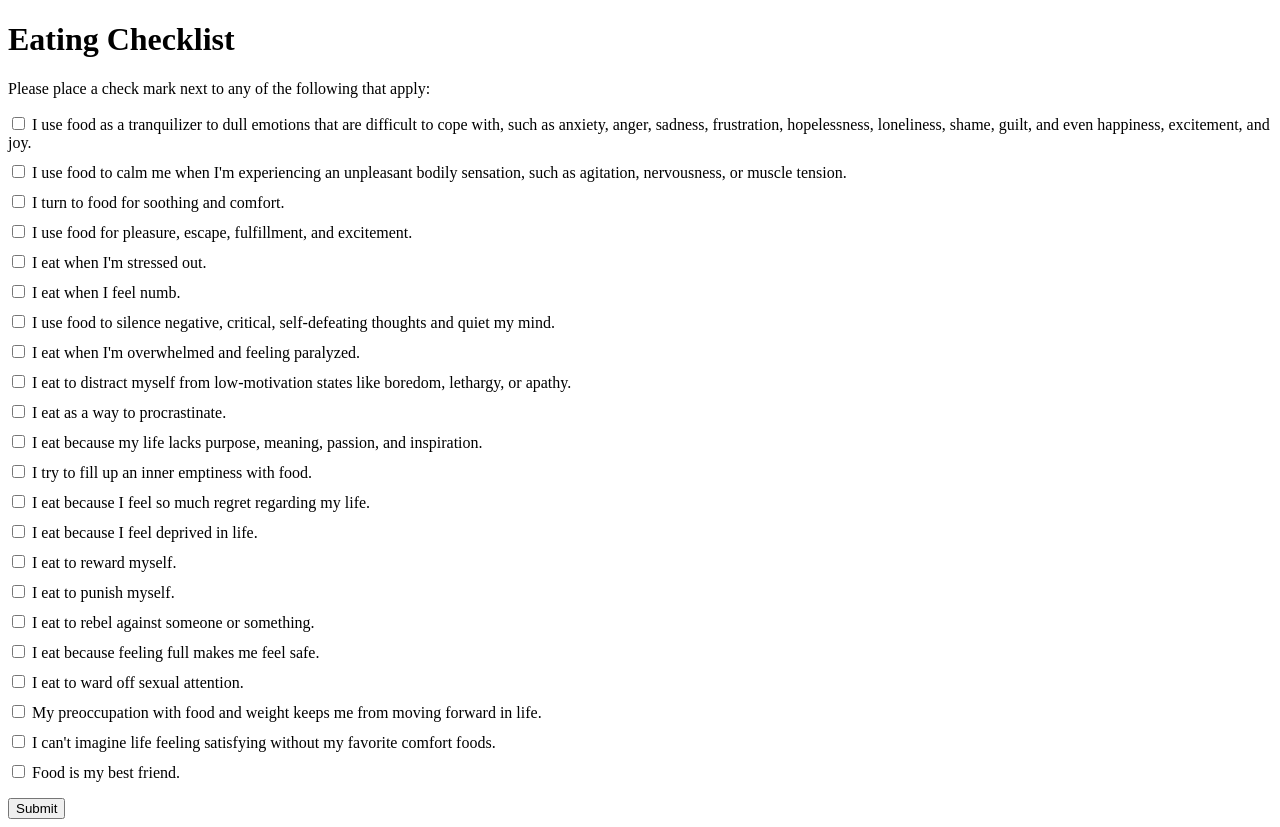
After one commit to bebekim/replit-ao, a Flask app: page /emotional-eating-checklist in a window 1280 px wide. The commit adds this page. Run offline with Flask 3, Linux system fonts and the light colour scheme.

Commit message:
Once boxes in emotional checklist is selected, they are summarised

```diff
--- a/main.py
+++ b/main.py
@@ -157,7 +157,10 @@ def store():
     issue = request.form['issue']
     name = request.form['name']
     session['name'] = name
-    if issue == 'drugs':
+
+    if issue == 'eating':
+        return redirect(url_for('emotional_eating_checklist'))
+    elif issue == 'drugs':
         return redirect(url_for('dudit'))
     elif issue == 'alcohol':
         return redirect(url_for('audit'))
@@ -165,15 +168,57 @@ def store():
         return f"<h1>Thank you, {name}. Your issue ({issue}) has been noted.</h1>"
 
 
-def save_responses(filename, data):
-    try:
-        filepath = os.path.join('data/client', filename)
-        with open(filepath, 'a') as file:
-            json.dump(data, file)
-            file.write('\n')
-    except Exception as e:
-        logging.error("Error saving responses: %s", e)
-        raise
+@app.route('/emotional-eating-checklist', methods=['GET', 'POST'])
+def emotional_eating_checklist():
+    if request.method == 'POST':
+        selected_items = request.form.getlist('checklist_item')
+        return f"<h1>Thank you, {session.get('name')}. Your responses to the Emotional Eating Checklist have been recorded.</h1>"
+    else:
+        emotional_eating_checklist = [
+            "I use food as a tranquilizer to dull emotions that are difficult to cope with, such as anxiety, anger, sadness, frustration, hopelessness, loneliness, shame, guilt, and even happiness, excitement, and joy.",
+            "I use food to calm me when I'm experiencing an unpleasant bodily sensation, such as agitation, nervousness, or muscle tension.",
+            "I turn to food for soothing and comfort.",
+            "I use food for pleasure, escape, fulfillment, and excitement.",
+            "I eat when I'm stressed out.", "I eat when I feel numb.",
+            "I use food to silence negative, critical, self-defeating thoughts and quiet my mind.",
+            "I eat when I'm overwhelmed and feeling paralyzed.",
+            "I eat to distract myself from low-motivation states like boredom, lethargy, or apathy.",
+            "I eat as a way to procrastinate.",
+            "I eat because my life lacks purpose, meaning, passion, and inspiration.",
+            "I try to fill up an inner emptiness with food.",
+            "I eat because I feel so much regret regarding my life.",
+            "I eat because I feel deprived in life.",
+            "I eat to reward myself.", "I eat to punish myself.",
+            "I eat to rebel against someone or something.",
+            "I eat because feeling full makes me feel safe.",
+            "I eat to ward off sexual attention.",
+            "My preoccupation with food and weight keeps me from moving forward in life.",
+            "I can't imagine life feeling satisfying without my favorite comfort foods.",
+            "Food is my best friend."
+        ]
+        return render_template('checklist.html',
+                               checklist_items=emotional_eating_checklist)
+
+
+@app.route('/process-eating-checklist', methods=['POST'])
+def process_eating_checklist():
+    selected_items = request.form.getlist('checklist_item')
+    count_selected = len(selected_items)
+
+    # Format each selected item with HTML line breaks
+    selected_items_str = '<br>'.join(f"[v] {item}" for item in selected_items)
+
+    # Construct the full response message with HTML formatting
+    response_message = f"""
+    <pre>
+You have selected:
+{selected_items_str}
+-----------
+Total: {count_selected}
+    </pre>
+    """
+
+    return response_message
 
 
 @app.route('/audit', methods=['GET', 'POST'])
@@ -182,31 +227,23 @@ def audit():
         try:
             current_time = datetime.now()
             timestamp = current_time.strftime("%Y-%m-%d_%H-%M-%S")
-            # Adjust the filename to include the timestamp
             filename = f'audit_responses_{timestamp}.json'
-
-            # Collect answers from the form
             answers = request.form.to_dict()
-            # Pair each question with its corresponding answer
             pairs = [(audit_questions[int(k[1:])], v)
                      for k, v in answers.items()]
-            # Calculate the total score
             score = calculate_audit_score(answers)
-            # Prepare the response data
             response_data = {
                 'name': session.get('name'),
                 'issue': session.get('issue'),
                 'responses': pairs,
                 'score': score
             }
-            # Save responses to a file with timestamp in the filename
             save_responses(filename, response_data)
             return f"<h1>Thank you for completing the AUDIT questionnaire. Your score is {score}. Your responses have been recorded.</h1>"
         except Exception as e:
             logging.error("Error processing audit responses: %s", e)
             return f"<h1>Internal Server Error</h1><p>{e}</p>", 500
     else:
-        # For GET requests, render the audit.html template
         return render_template('audit.html',
                                questions=audit_questions,
                                enumerate=enumerate)
@@ -230,5 +267,4 @@ def dudit():
 
 
 if __name__ == '__main__':
-    # app.run(debug=True)
     app.run(host='0.0.0.0', port=5001, debug=True)
--- /dev/null
+++ b/templates/checklist.html
@@ -0,0 +1,39 @@
+<!doctype html>
+<html lang="en">
+    <head>
+        <meta charset="UTF-8" />
+        <meta name="viewport" content="width=device-width, initial-scale=1.0" />
+        <title>Eating Checklist</title>
+        <style>
+            ul {
+                list-style-type: none;
+                padding-left: 0;
+            }
+            li {
+                margin-bottom: 10px;
+            }
+        </style>
+    </head>
+    <body>
+        <h1>Eating Checklist</h1>
+        <form action="/process-eating-checklist" method="post">
+            <p>
+                Please place a check mark next to any of the following that
+                apply:
+            </p>
+            <ul>
+                {% for item in checklist_items %}
+                <li>
+                    <input
+                        type="checkbox"
+                        name="checklist_item"
+                        value="{{ item }}"
+                    />
+                    {{ item }}
+                </li>
+                {% endfor %}
+            </ul>
+            <input type="submit" value="Submit" />
+        </form>
+    </body>
+</html>
```
Also changed, not shown: templates/greetings.html (+8 -7 lines), templates/index.html (+20 -4 lines).
